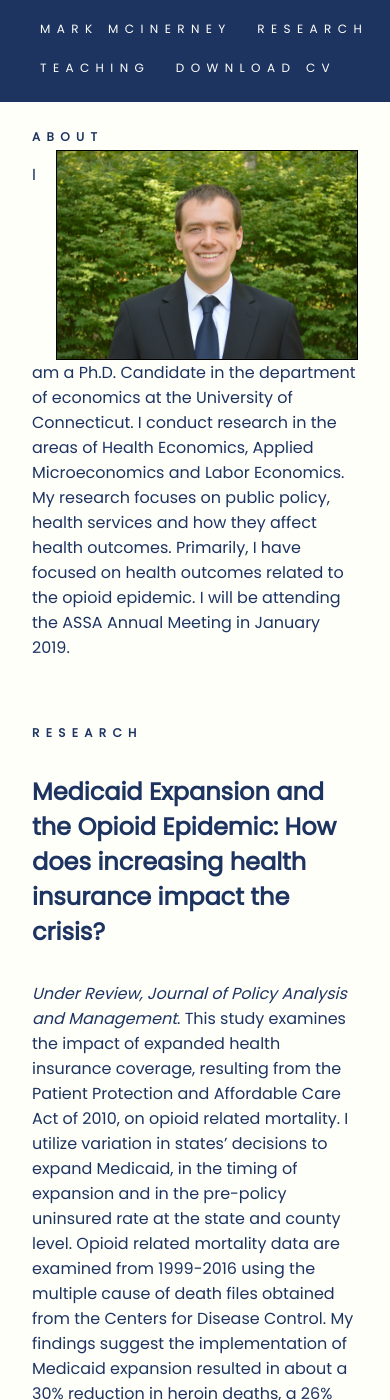
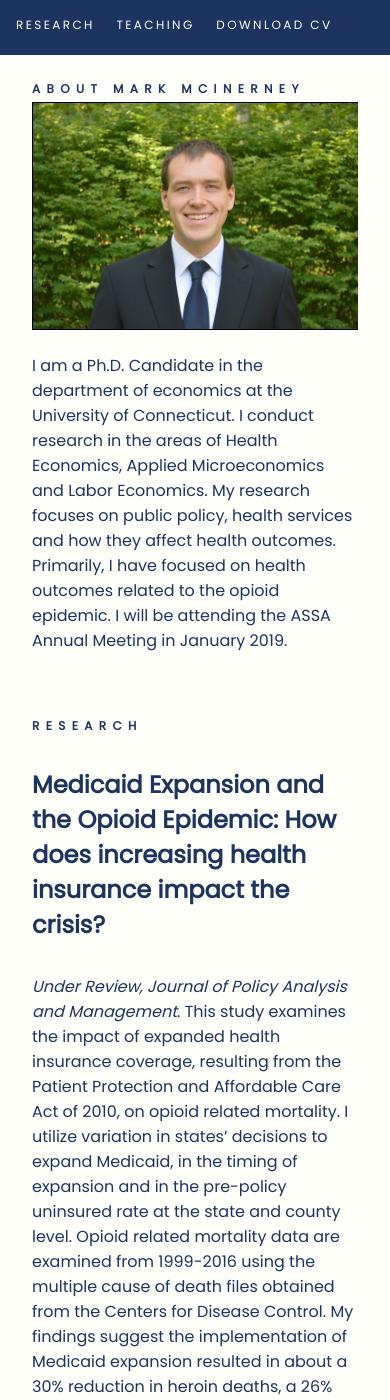
Before and after one commit to mattmotel/markmcinerney, a Jekyll site: the page built from index.md, in a window 390 px wide and 1400 px high. Built offline with Jekyll 4.4.1, drawn with Linux system fonts in a browser that asks for light colours.

Commit message:
update site

```diff
--- a/_layouts/page.html
+++ b/_layouts/page.html
@@ -88,14 +88,42 @@ nav a:hover{
 
 .profile{
   float:right;
-  width:50%;
+  width:30%;
   border:1px solid black;
+  margin-left:4rem;
   min-width:300px;
   max-width:700px;
 }
+
 .clear{
   clear: both;
 }
+.desktop-hide{
+  display: none;
+}
+
+@media  (max-width: 640px)
+{
+  body{
+    margin:2rem;
+  }
+  .profile{
+    float:none;
+    width:100%;
+    margin: auto;
+  }
+  nav{
+    letter-spacing: .15rem;
+    padding:.5rem;
+  }
+  .mobile-hide{
+    display: none;
+  }
+  .desktop-hide{
+    display:inline;
+  }
+}
+
 </style>
 
 </head>
@@ -105,20 +133,20 @@ nav a:hover{
 <body class="wrap">
 
 <nav>
-  <a href="#about">Mark McInerney</a>
+  <a href="#about" class="mobile-hide">Mark McInerney</a>
   <a href="#research">Research</a>
   <a href="#teaching">Teaching</a>
   <a href="{{ page.cv }}" class="nav">Download CV</a>
 </nav>
 <div class="scrolling-box">
 <section class="about page-section" id="about">
-  <h2>About</h2>
+  <h2>About <span class="desktop-hide">Mark McInerney</span></h2>
 
 <img src="{{page.picture}}" class="profile"/>
 {{ content }}
+
+</section>
 <div class="clear"></div>
-</section>
-
 <section class="research page-section" id="research">
   <h2>Research</h2>
 <div class="post-wrapper">
--- a/_posts/2018-08-03-b.markdown
+++ b/_posts/2018-08-03-b.markdown
@@ -4,6 +4,7 @@ date: 2018-08-03 18:39:00 Z
 categories:
 - economics
 layout: post
+link: https://www.healthaffairs.org/do/10.1377/hpb20180817.769687/full/
 ---
 
 *Health Affairs* Policy Brief,
```
Also changed, not shown: 2 other files.
